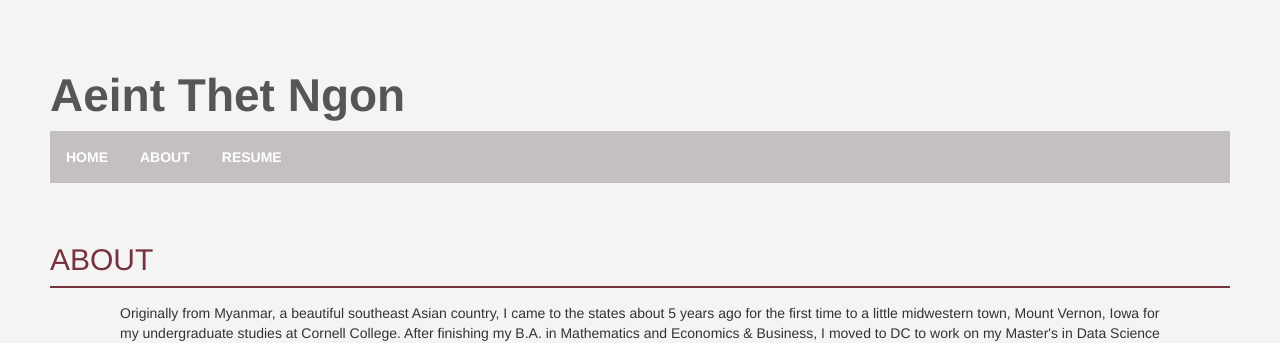
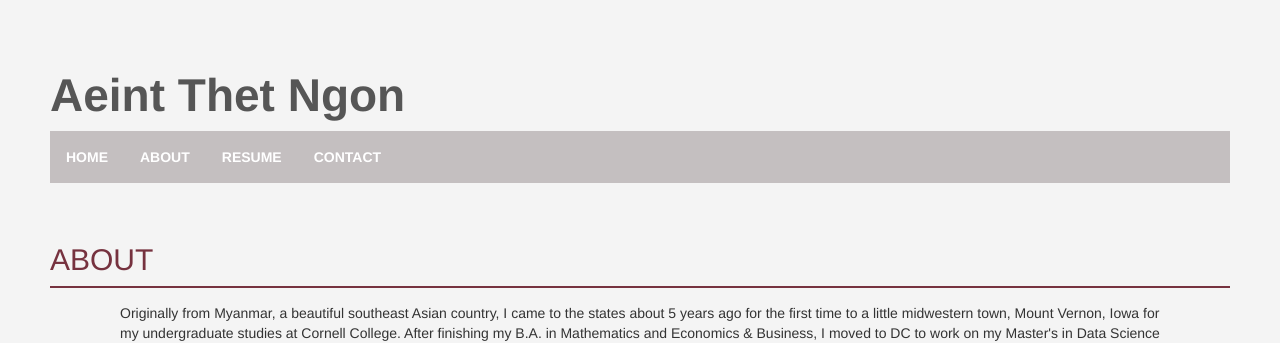
Before and after one commit to aeintngon/old-webpage, a Jekyll site: the page built from about.html, in a window 1280 px wide. Shown: the top 343 px of the page. Built offline with Jekyll 4.4.1, drawn with Linux system fonts in a browser that asks for light colours; nearby versions of some CDN libraries.

Commit message:
Update default.html

```diff
--- a/_layouts/default.html
+++ b/_layouts/default.html
@@ -17,6 +17,7 @@
   <li><a href="./index.html">HOME</a></li>
   <li><a href="./about.html">ABOUT</a></li>
   <li><a href="/static/resume/AeintNgon_resume.pdf">RESUME</a></li>
+  <li><a href="./contact.html">CONTACT</a></li>
 </ul>
 <br><br>
 
```
